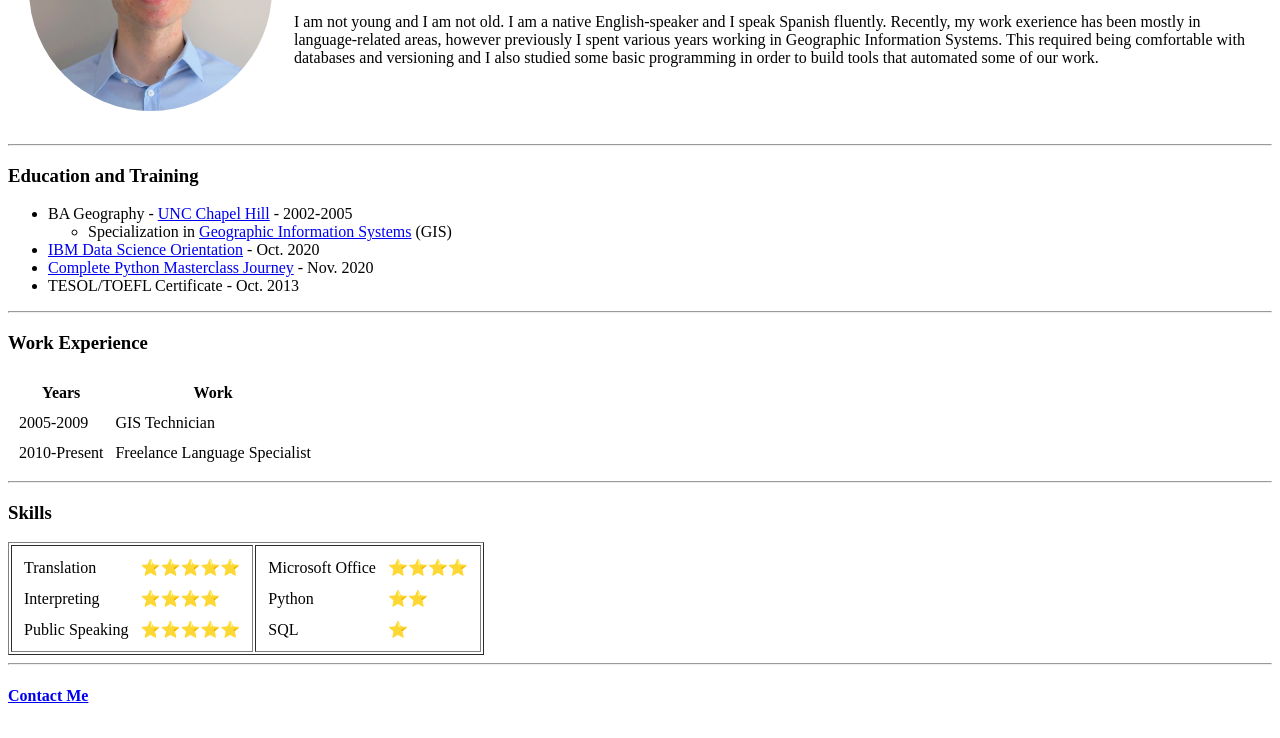
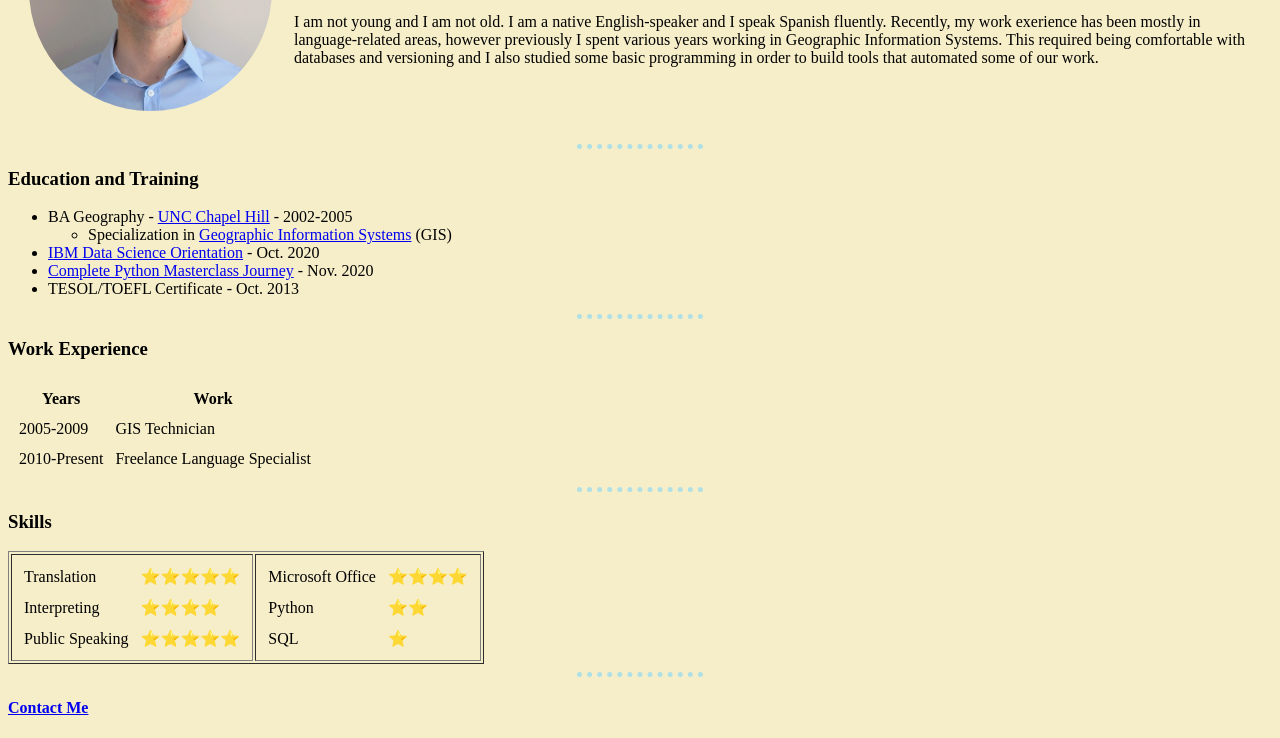
Before and after one commit to michaelgcain/cv, a plain HTML site: page index.html in a window 1280 px wide. Shown: the part 161-899 px from the top of the page. Drawn offline with Linux system fonts and the light colour scheme.

Commit message:
Add files via upload
Updated CSS

```diff
--- a/index.html
+++ b/index.html
@@ -4,23 +4,41 @@
 <head>
   <meta charset="utf-8">
   <title>Michael's Personal Site</title>
+
+<style>
+body {background-color: #f6eec9;}
+
+hr {
+  border-style: none;
+  width: 10%;
+  border-top: powderblue;
+  border-top-style: dotted;
+  border-top-width: 5px;
+
+
+}
+
+</style>
+
 </head>
 
 <body>
   <table cellspacing="20">
     <tr>
       <td><img src="Michael Cain.png" alt="Michael Cain Photo"></td>
-      <td><h1>Michael Cain</h1>
-      <p><em>Bilingual Professional</em></p>
-      <p>I am not young and I am not old. I am a native English-speaker and I speak Spanish fluently. Recently, my work exerience has been mostly in language-related areas, however previously I spent various years working in Geographic Information
-        Systems. This required being comfortable with databases and versioning and I also studied some basic programming in order to build tools that automated some of our work.</p>  </td>
+      <td>
+        <h1>Michael Cain</h1>
+        <p><em>Bilingual Professional</em></p>
+        <p>I am not young and I am not old. I am a native English-speaker and I speak Spanish fluently. Recently, my work exerience has been mostly in language-related areas, however previously I spent various years working in Geographic Information
+          Systems. This required being comfortable with databases and versioning and I also studied some basic programming in order to build tools that automated some of our work.</p>
+      </td>
     </tr>
   </table>
 
   <hr>
   <h3>Education and Training</h3>
   <ul>
-    <li>BA Geography - <a href="https://www.unc.edu/">UNC Chapel Hill</a>  - 2002-2005</li>
+    <li>BA Geography - <a href="https://www.unc.edu/">UNC Chapel Hill</a> - 2002-2005</li>
     <ul class="square">
       <li>Specialization in <a href="https://www.esri.com/en-us/what-is-gis/overview">Geographic Information Systems</a> (GIS)</li>
     </ul>
@@ -66,7 +84,8 @@
             <td>Public Speaking</td>
             <td>⭐⭐⭐⭐⭐</td>
           </tr>
-        </table></td>
+        </table>
+      </td>
       <td>
         <table cellspacing="10">
           <tr>
@@ -81,7 +100,8 @@
             <td>SQL</td>
             <td>⭐</td>
           </tr>
-        </table></td>
+        </table>
+      </td>
     </tr>
   </table>
 
```
